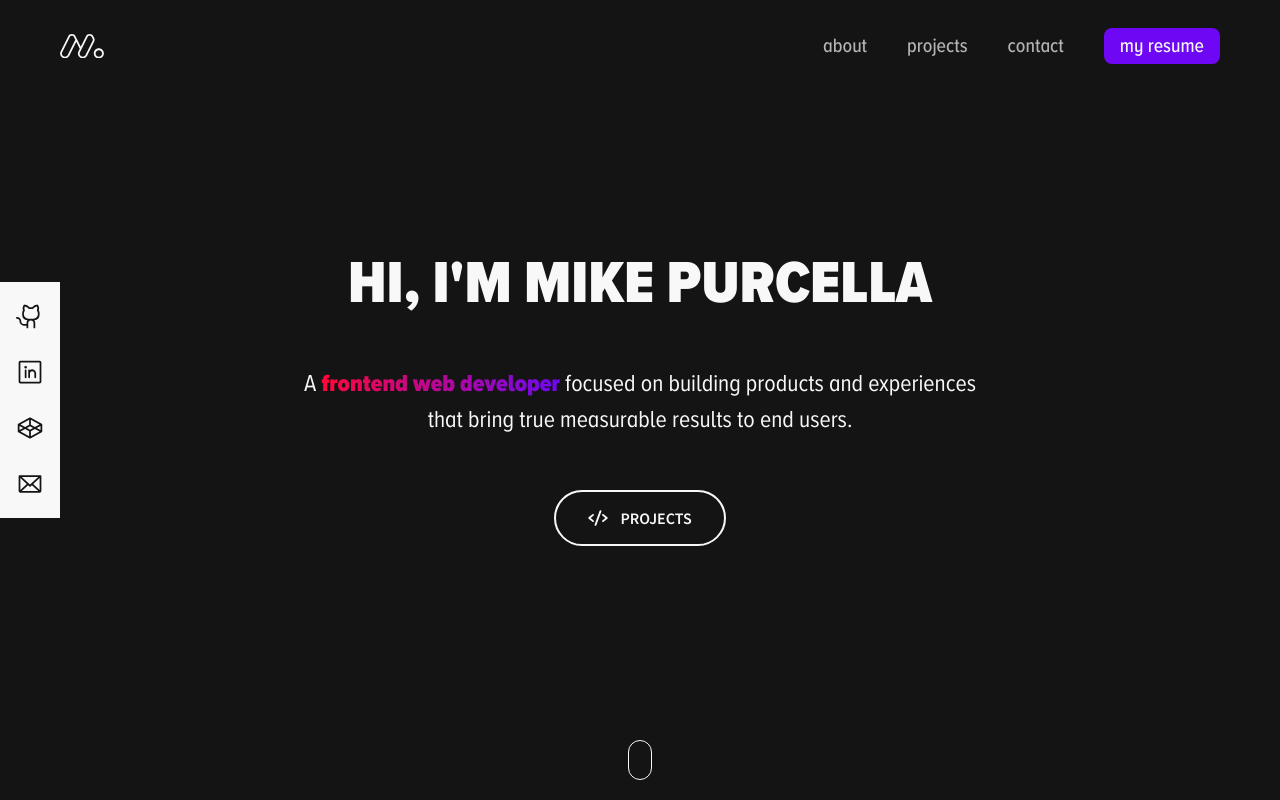
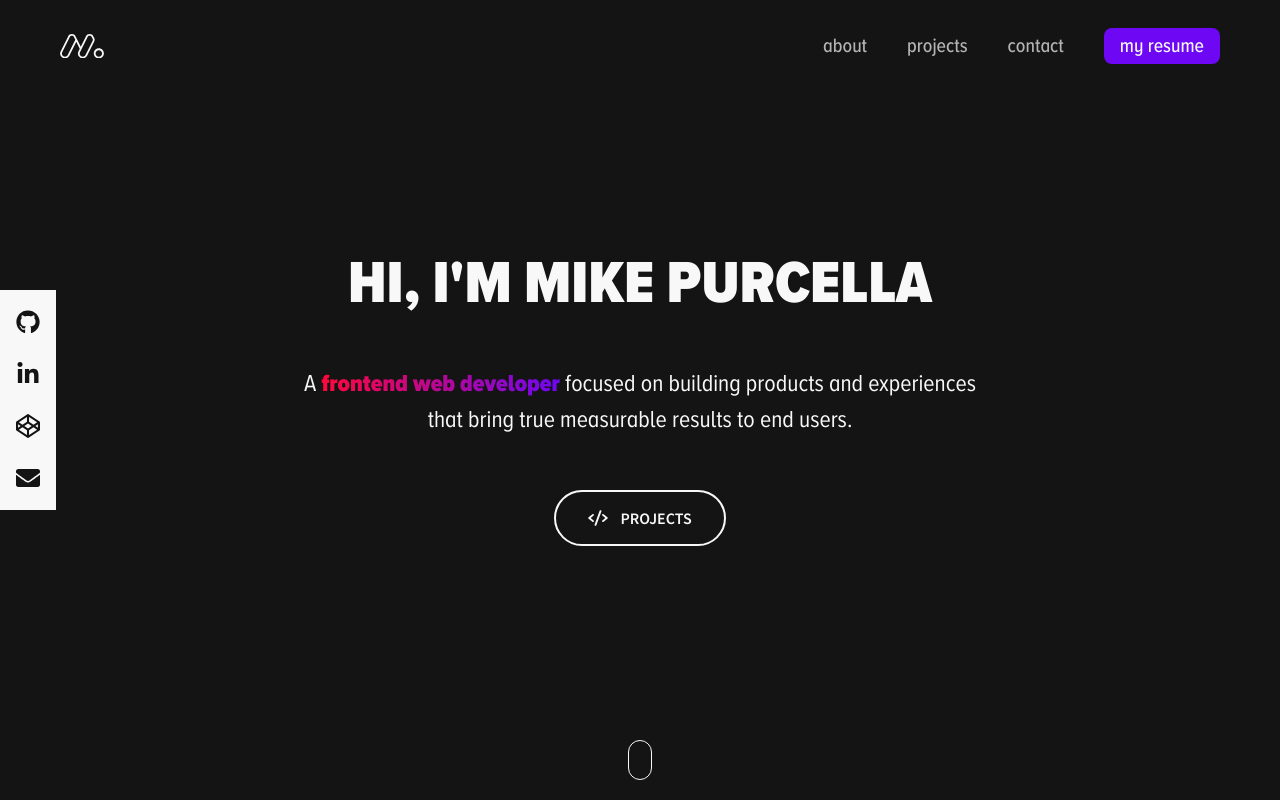
Before and after one commit to mpurcella/portfolio-v2, a React (Vite) app: page / in a window 1280 px wide. Shown: the top 800 px of the page. Built offline with nearby package versions, Linux system fonts and the light colour scheme.

Commit message:
Change social icons

```diff
--- a/src/components/SocialList.tsx
+++ b/src/components/SocialList.tsx
@@ -1,5 +1,5 @@
 import { v4 as uuidv4 } from 'uuid';
-import { GithubLogo, LinkedinLogo, CodepenLogo, Envelope } from '@phosphor-icons/react';
+import { FaGithub, FaLinkedinIn, FaCodepen, FaEnvelope } from 'react-icons/fa';
 
 type SocialListProps = {
     listClassName: string;
@@ -13,25 +13,25 @@ const SocialList = ({ listClassName, linkClassName, tabIndex }: SocialListProps)
             id: uuidv4(),
             url: 'https://github.com/mpurcella',
             label: 'Mike Purcella on GitHub',
-            icon: <GithubLogo />,
+            icon: <FaGithub />,
         },
         {
             id: uuidv4(),
             url: 'https://www.linkedin.com/in/mpurcella/',
             label: 'Mike Purcella on LinkedIn',
-            icon: <LinkedinLogo />,
+            icon: <FaLinkedinIn />,
         },
         {
             id: uuidv4(),
             url: 'https://codepen.io/mpurcella',
             label: 'Mike Purcella on CodePen',
-            icon: <CodepenLogo />,
+            icon: <FaCodepen />,
         },
         {
             id: uuidv4(),
             url: 'mailto:mjpurcella@gmail.com',
             label: 'Mike Purcella email address',
-            icon: <Envelope />,
+            icon: <FaEnvelope />,
         },
     ];
     return (
--- a/tailwind.config.js
+++ b/tailwind.config.js
@@ -107,7 +107,7 @@ export default {
                 'transition-colors duration-200 ease-linear outline-none focus-visible:outline-1  focus-visible:outline-purple focus-visible:transition-none';
 
             const socialLinkBase =
-                'block text-28 transition-colors duration-200 ease-linear outline-none focus-visible:outline-1 focus-visible:outline-offset-4 focus-visible:transition-none';
+                'block text-24 transition-colors duration-200 ease-linear outline-none focus-visible:outline-1 focus-visible:outline-offset-4 focus-visible:transition-none';
 
             addComponents({
                 '.button': {
```
